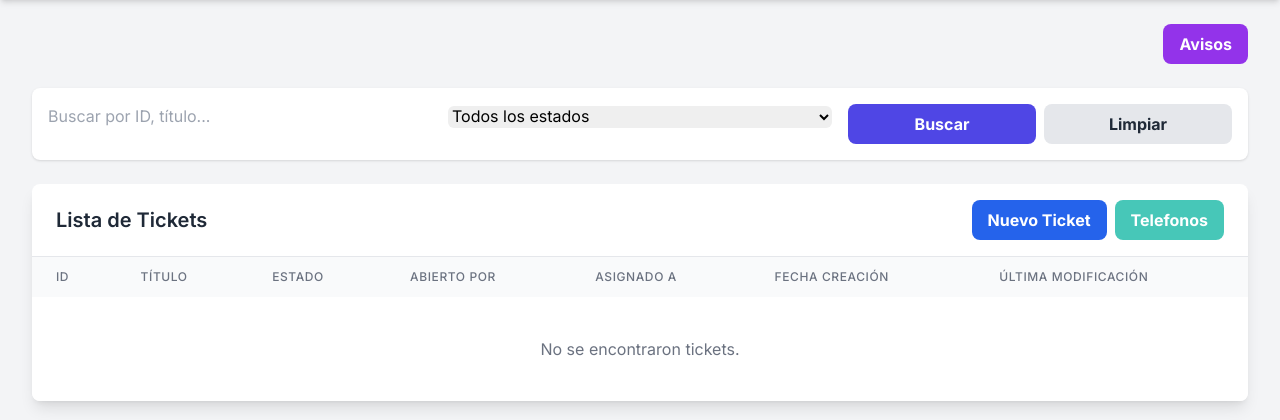
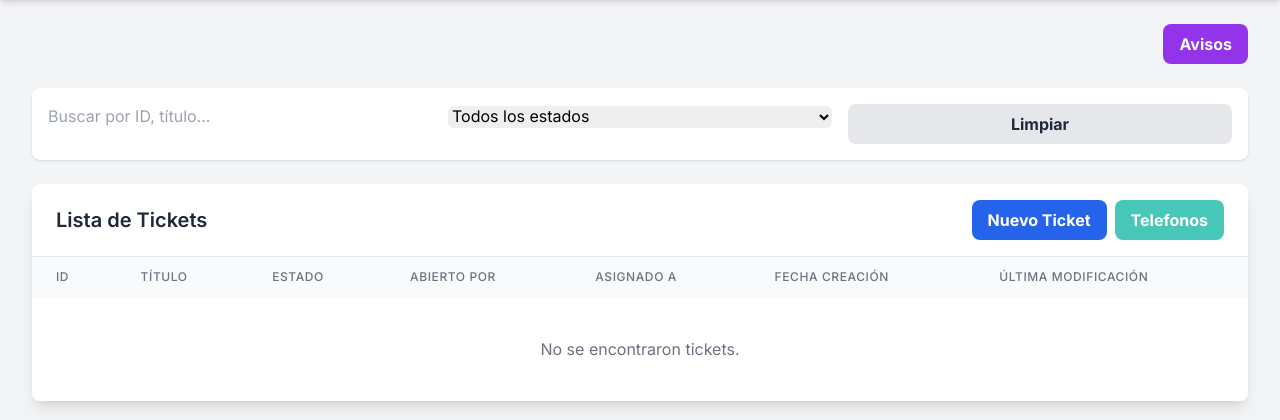
Before and after one commit to AgustinDAmore/tickets, a Django app: template gestion/templates/gestion/dashboard.html in a window 1280 px wide. Shown: the part 64-484 px from the top of the page. Run offline with Django 3.2, Linux system fonts and the light colour scheme; the template is opened without the code that fills it, so the values that code supplies are empty; some libraries are stand-ins or nearby versions.

Commit message:
ahora el filto en el dashboard es automatico

```diff
--- a/gestion/templates/gestion/dashboard.html
+++ b/gestion/templates/gestion/dashboard.html
@@ -63,26 +63,27 @@
         </div>
 
         <div class="bg-white rounded-lg shadow p-4 mb-6">
-            <form method="get" class="grid grid-cols-1 {% if user_can_view_all_tickets and view_mode == 'todos' %}md:grid-cols-4{% else %}md:grid-cols-3{% endif %} gap-4">
+            <form id="filterForm" method="get" class="grid grid-cols-1 {% if user_can_view_all_tickets and view_mode == 'todos' %}md:grid-cols-4{% else %}md:grid-cols-3{% endif %} gap-4">
 
                 {% if view_mode == 'todos' %}
                 <input type="hidden" name="vista" value="todos">
                 {% endif %}
 
                 <div class="md:col-span-1">
-                    <input type="text" name="q" value="{{ search_query }}" placeholder="Buscar por ID, título..." class="w-full rounded-md border-gray-300">
+                    <input type="text" name="q" value="{{ search_query }}" placeholder="Buscar por ID, título..." class="w-full rounded-md border-gray-300" oninput="this.form.submit()">
                 </div>
 
                 <div class="md:col-span-1">
-                    <select name="estado" class="w-full rounded-md border-gray-300">
+                    <select name="estado" class="w-full rounded-md border-gray-300" onchange="this.form.submit()">
                         <option value="">Todos los estados</option>
+                        <option value="no_finalizados" {% if status_filter == 'no_finalizados' %}selected{% endif %}>Todos menos finalizados</option>
                         {% for status in all_statuses %}<option value="{{ status.id }}" {% if status.id|stringformat:"s" == status_filter %}selected{% endif %}>{{ status.nombre_estado }}</option>{% endfor %}
                     </select>
                 </div>
 
                 {% if user_can_view_all_tickets and view_mode == 'todos' %}
                 <div class="md:col-span-1">
-                    <select name="creador" class="w-full rounded-md border-gray-300">
+                    <select name="creador" class="w-full rounded-md border-gray-300" onchange="this.form.submit()">
                         <option value="">Todos los creadores</option>
                         {% for creator in all_users %}<option value="{{ creator.id }}" {% if creator.id|stringformat:"s" == creator_filter %}selected{% endif %}>{{ creator.username }}</option>{% endfor %}
                     </select>
@@ -90,7 +91,6 @@
                 {% endif %}
 
                 <div class="md:col-span-1 flex items-center gap-2">
-                    <button type="submit" class="w-full bg-indigo-600 hover:bg-indigo-700 text-white font-bold py-2 px-4 rounded-lg">Buscar</button>
                     <a href="{% url 'dashboard' %}{% if view_mode == 'todos' %}?vista=todos{% endif %}" class="w-full text-center bg-gray-200 hover:bg-gray-300 text-gray-800 font-bold py-2 px-4 rounded-lg">Limpiar</a>
                 </div>
             </form>
```
Also changed, not shown: gestion/views.py (+5 -2 lines).
